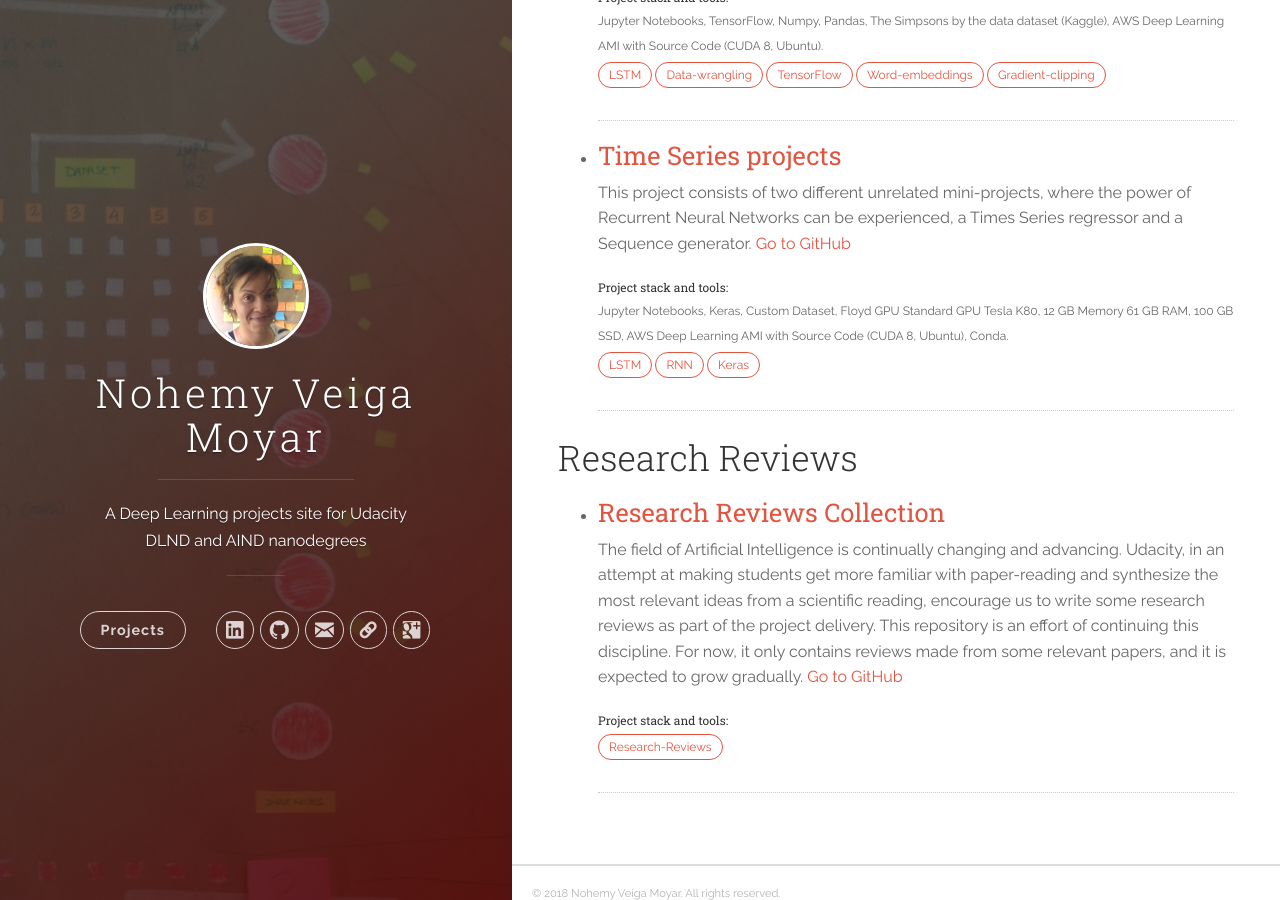
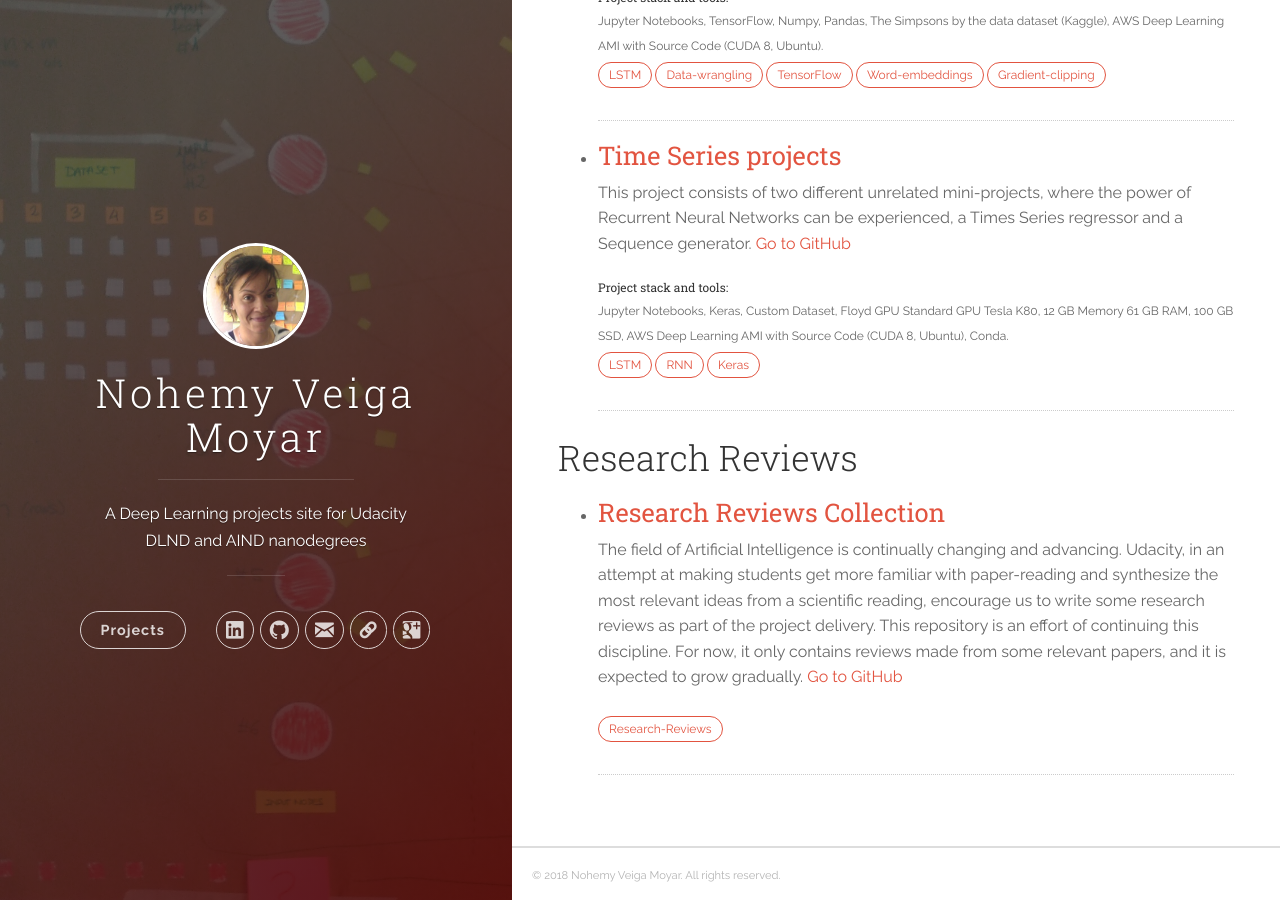
Before and after one commit to nvmoyar/nvmoyar.github.io, a Jekyll site: the page built from index.html, in a window 1280 px wide and 900 px high, scrolled down 4236 px. Built offline with Jekyll 4.4.1, drawn with Linux system fonts in a browser that asks for light colours; the list of posts is cut into pages by our own code.

Commit message:
fix: Add check to display label for tools

```diff
--- a/index.html
+++ b/index.html
@@ -37,10 +37,12 @@ layout: default
                     {% endif %}
                   </section>
                    <div class="tools">
-                          <h5>Project stack and tools:</h5>
-                    {% for tools in project.project-tools %}
-                          <span> {{ tools }} </span>
-                    {% endfor %}
+                    {% if project.project-tools %}
+                      <h5>Project stack and tools:</h5>
+                        {% for tools in project.project-tools %}
+                              <span> {{ tools }} </span>
+                        {% endfor %}
+                    {% endif %}
                   </div>
                   <div class="tags">
                     {% for tag in tags %}
```
